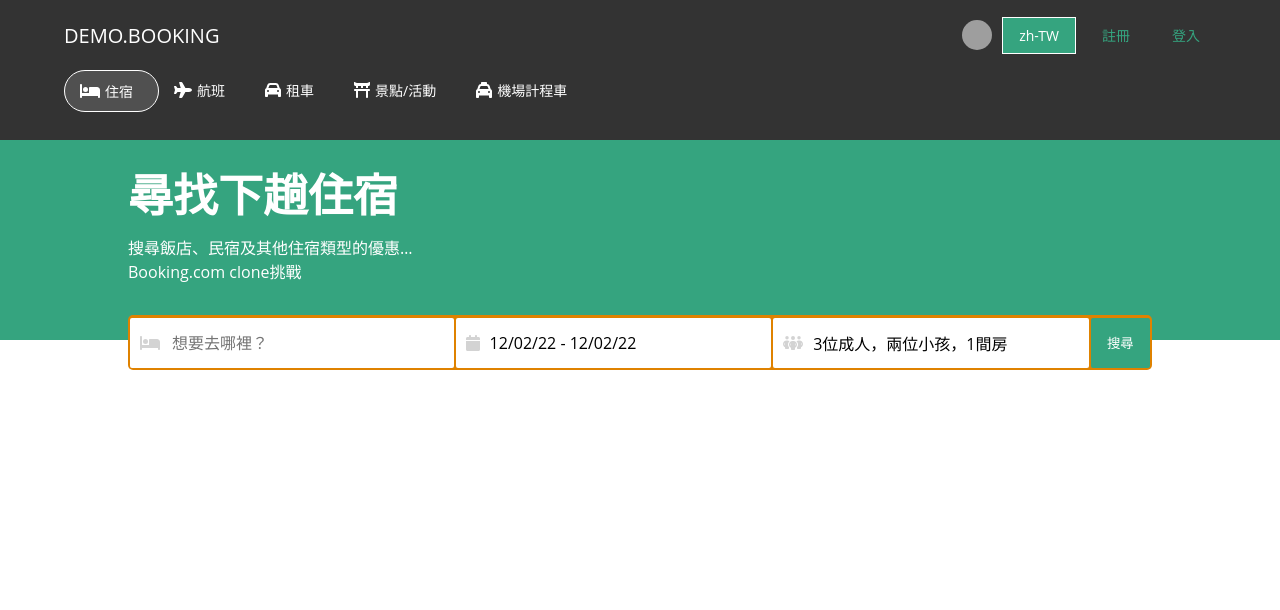
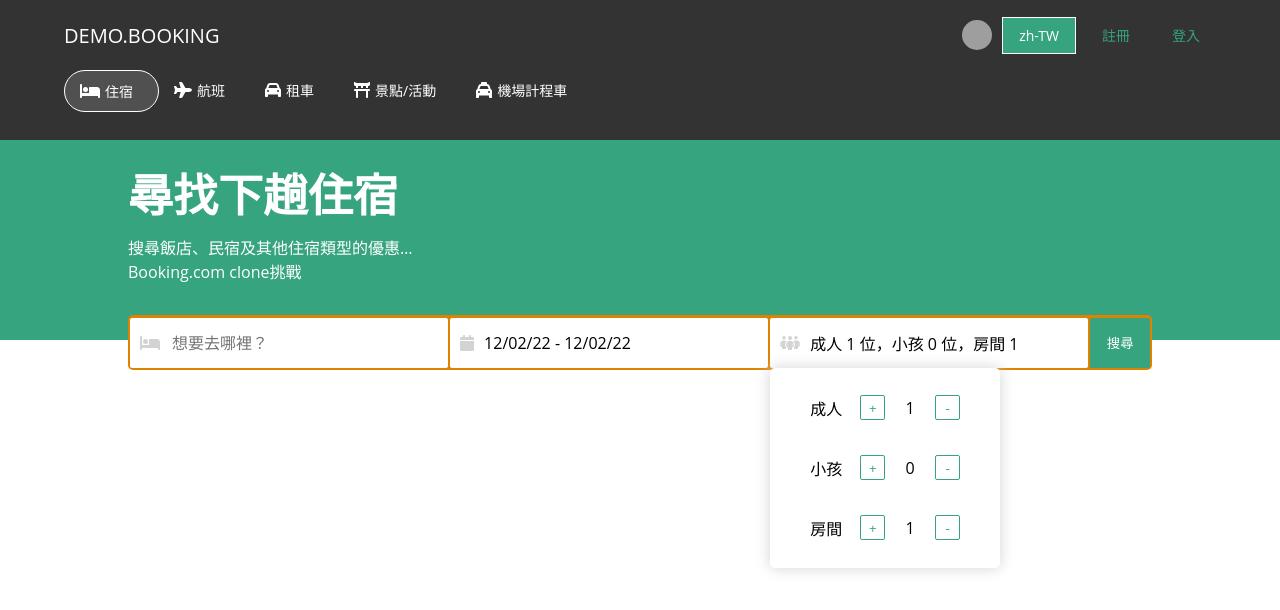
Before and after one commit to VincentLin0619/react-vint-app, a React (Create React App) app: page / in a window 1280 px wide. Both pictures are taken after a click on the icon 793 px from the left and 342 px from the top of the page. Shown: the top 610 px of the page. Built offline with nearby package versions, Linux system fonts and the light colour scheme; grey boxes are pictures that could not be loaded.

Commit message:
新增日期選單（Calendar）、人數選單（Conditions）、地點輸入搜尋（Destination）的UI以及State

```diff
--- a/src/components/NavBar/SearchBar.jsx
+++ b/src/components/NavBar/SearchBar.jsx
@@ -9,26 +9,50 @@ import "./SearchBar.scss";
 import { useState } from "react";
 import "react-date-range/dist/styles.css"; // main css file
 import "react-date-range/dist/theme/default.css"; // theme css file
-import { DateRange } from "react-date-range";
-import * as locales from "react-date-range/dist/locale";
+import { DateRange } from "react-date-range"; // 日期選取表單
+import * as locales from "react-date-range/dist/locale"; //翻譯
 import format from "date-fns/format";
 
 export const SearchBar = () => {
+  // 日期狀態開關、資料
+  const [openCalendar, setOpenCalendar] = useState(false);
   const [dates, setDates] = useState([
     { startDate: new Date(), endDate: new Date(), key: "selection" },
   ]);
-  const [openCalendar, setOpenCalendar] = useState(false);
+  // 人數狀態開關、資料、計算
+  const [openConditions, setOpenConditions] = useState(false);
+  const [conditions, setConditions] = useState({
+    adult: 1,
+    child: 0,
+    room: 1,
+  });
+  const handleCounter = (name, sign) => {
+    // 第一個參數判斷是誰要被計算
+    // 第二個參數判斷是加還是減
+    setConditions((prev) => {
+      return {
+        ...prev, // 解構為 [name]: sign
+        [name]:
+          sign === "increase" ? conditions[name] + 1 : conditions[name] - 1,
+      };
+    });
+  };
+  // 想要去哪input
+  const [destination, setDestination] = useState("");
   return (
     <div className="headerSearchBar">
-      <div className="searchBarItem">
+      <div className="searchBarItem-1">
         <FontAwesomeIcon icon={faBed} />
         <input
           type="input"
           placeholder="想要去哪裡？"
           className="searchInput"
+          onChange={(e) => {
+            setDestination(e.target.value);
+          }}
         />
       </div>
-      <div className="searchBarItem">
+      <div className="searchBarItem-2">
         <FontAwesomeIcon
           icon={faCalendar}
           onClick={() => setOpenCalendar(!openCalendar)}
@@ -57,9 +81,67 @@ export const SearchBar = () => {
           {format(dates[0].endDate, "MM/dd/yy")}
         </span>
       </div>
-      <div className="searchBarItem">
-        <FontAwesomeIcon icon={faPeopleGroup} />
-        <span className="searchText">3位成人，兩位小孩，1間房</span>
+      <div className="searchBarItem-3">
+        <FontAwesomeIcon
+          icon={faPeopleGroup}
+          onClick={() => setOpenConditions(!openConditions)}
+        />
+        <span
+          className="searchText"
+          onClick={() => setOpenConditions(!openConditions)}
+        >
+          成人 {conditions.adult} 位，小孩 {conditions.child} 位，房間{" "}
+          {conditions.room}
+        </span>
+        {openConditions && (
+          <div className="conditionsContainer">
+            <div className="condition">
+              成人
+              <div className="conditionCounter">
+                <button onClick={() => handleCounter("adult", "increase")}>
+                  +
+                </button>
+                <span>{conditions.adult}</span>
+                <button
+                  onClick={() => handleCounter("adult", "decrease")}
+                  disabled={conditions.adult <= 1}
+                >
+                  -
+                </button>
+              </div>
+            </div>
+            <div className="condition">
+              小孩
+              <div className="conditionCounter">
+                <button onClick={() => handleCounter("child", "increase")}>
+                  +
+                </button>
+                <span>{conditions.child}</span>
+                <button
+                  onClick={() => handleCounter("child", "decrease")}
+                  disabled={conditions.child <= 0}
+                >
+                  -
+                </button>
+              </div>
+            </div>
+            <div className="condition">
+              房間
+              <div className="conditionCounter">
+                <button onClick={() => handleCounter("room", "increase")}>
+                  +
+                </button>
+                <span>{conditions.room}</span>
+                <button
+                  onClick={() => handleCounter("room", "decrease")}
+                  disabled={conditions.room <= 1}
+                >
+                  -
+                </button>
+              </div>
+            </div>
+          </div>
+        )}
       </div>
       <button className="searchBarBtn">搜尋</button>
     </div>
--- a/src/components/NavBar/SearchBar.scss
+++ b/src/components/NavBar/SearchBar.scss
@@ -1,3 +1,4 @@
+// headerSearchBar===================
 .headerSearchBar {
   position: absolute;
   bottom: -50px;
@@ -26,7 +27,8 @@
   .searchBarItem:first-child {
     width: calc(34% - 20px);
   }
-  .searchBarItem {
+  @for $i from 0 to 4 {
+    .searchBarItem-#{$i} {
       display: flex;
       height: 50px;
       width: 320px;
@@ -45,6 +47,7 @@
       //   text-overflow: ellipsis;
       // }
     }
+  }
   .searchBarBtn {
     border: none;
     margin: 0px 2px 0px 2px;
@@ -56,9 +59,57 @@
     cursor: pointer;
   }
 }
+// ==================================================
+
+// calendar區塊(日期選取表單)===========================
 .calendar {
   position: absolute; //這邊一樣用絕對定位讓他超出container往下
   top: 56px;
   border: 1px lightgray solid;
   box-shadow: 0px 0px 15px lightgray;
 }
+// ==================================================
+
+// condition區塊（人數房間選取表單）============================
+.searchBarItem-3 {
+  position: relative;
+}
+.conditionsContainer {
+  position: absolute;
+  top: 50px;
+  left: 0;
+  width: auto;
+  background-color: #fff;
+  box-shadow: 0px 0px 15px lightgrey;
+  border-radius: 5px;
+  padding: 10px 40px;
+  .condition {
+    display: flex;
+    align-items: center;
+    justify-content: space-between;
+    width: 150px;
+    height: 60px;
+  }
+  .conditionCounter {
+    display: flex;
+    align-items: center;
+    justify-content: space-between;
+    width: 100px;
+    button {
+      width: 25px;
+      height: 25px;
+      border-radius: 2px;
+      color: var(--primary-color);
+      background-color: white;
+      border: 1px solid var(--primary-color);
+      cursor: pointer;
+      &:hover {
+        background-color: rgba(53, 164, 127, 0.1);
+      }
+      &:disabled {
+        cursor: not-allowed;
+      }
+    }
+  }
+}
+// ==================================================
--- a/src/components/NavBar/SubMenu.scss
+++ b/src/components/NavBar/SubMenu.scss
@@ -3,6 +3,7 @@
   display: flex;
   justify-content: center;
   padding: 0px 20px;
+  min-height: 200px;
   height: 25vh;
   .headerContainer {
     position: relative;
```
Lines whose indentation alone changed are shown as unchanged.
